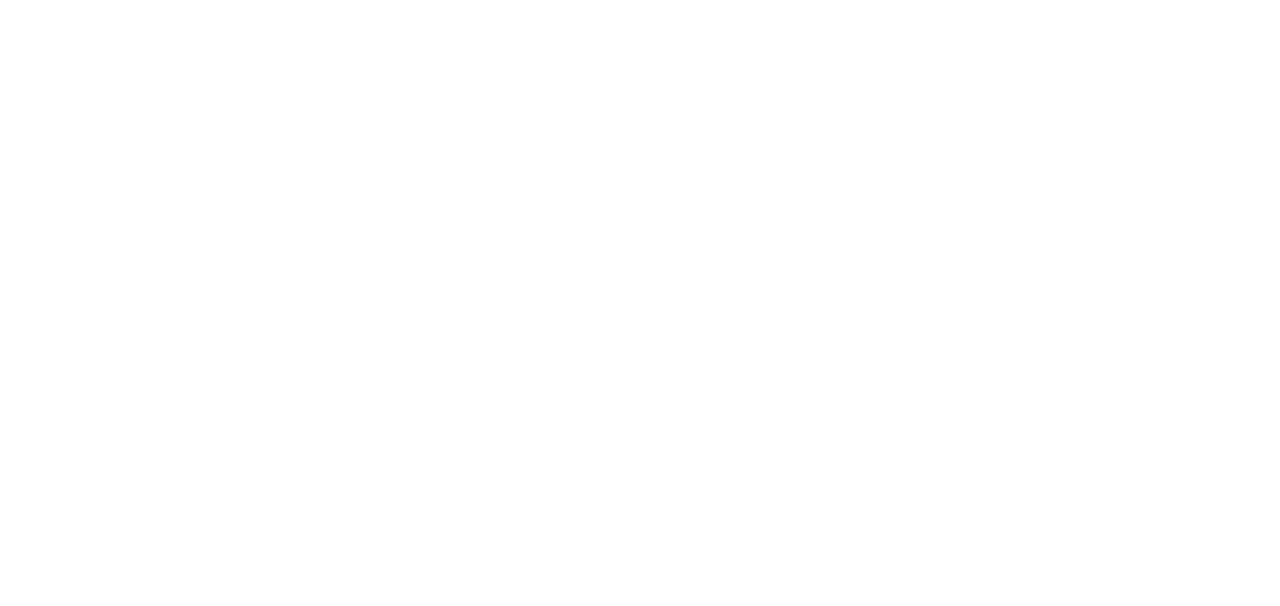
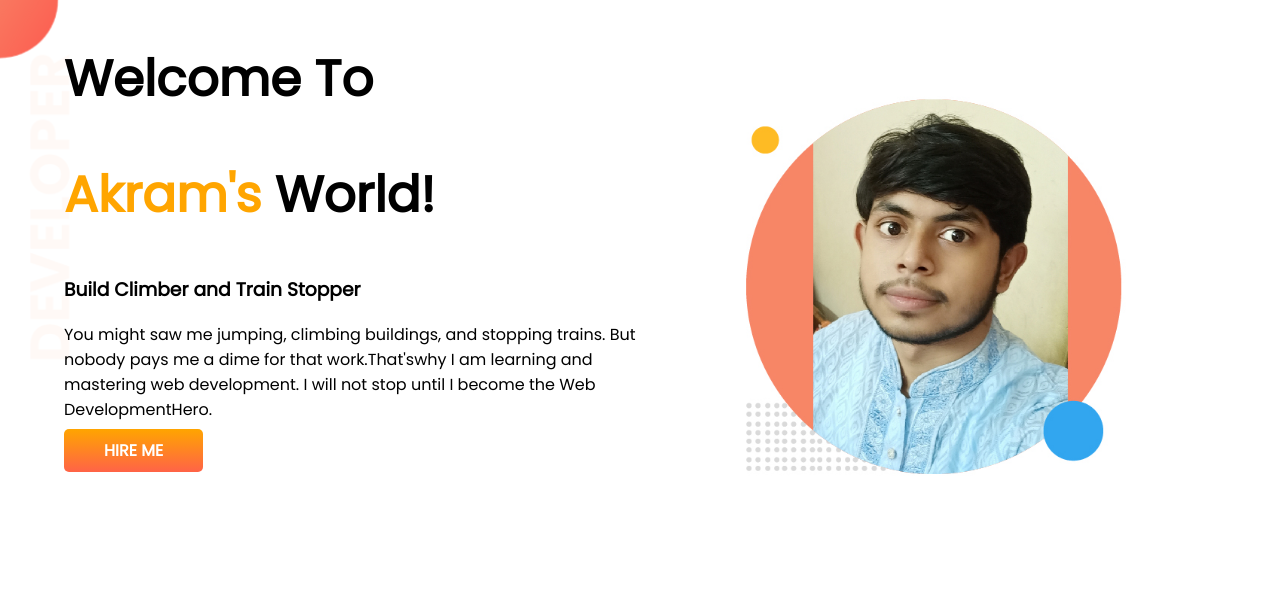
Before and after one commit to programer-akram/developer-portfolio, a plain HTML site: page index.html in a window 1280 px wide. Drawn offline with Linux system fonts and the light colour scheme.

Commit message:
Top banner added.

```diff
--- a/index.html
+++ b/index.html
@@ -1,13 +1,35 @@
 <!DOCTYPE html>
 <html lang="en">
+
 <head>
     <meta charset="UTF-8">
     <meta http-equiv="X-UA-Compatible" content="IE=edge">
     <meta name="viewport" content="width=device-width, initial-scale=1.0">
     <title>Akram's Portfolio</title>
+
+    <link rel="preconnect" href="https://fonts.googleapis.com">
+    <link rel="preconnect" href="https://fonts.gstatic.com" crossorigin>
+    <link href="https://fonts.googleapis.com/css2?family=Poppins&display=swap" rel="stylesheet">
+
     <link rel="stylesheet" href="style.css">
 </head>
+
 <body>
+    <section class="top-banner">
+        <div class="half-width">
+            <h1>Welcome To</h1>
+            <h1><span class="make-orange"> Akram's</span> World!</h1>
 
+            <h3>Build Climber and Train Stopper</h3>
+            <p>You might saw me jumping, climbing buildings, and stopping trains. But nobody pays me a dime for that work.That'swhy I am learning and mastering web development. I will not stop until I become the Web DevelopmentHero.</p>
+            <a class="Link-button" target="_blank" href="https://www.linkedin.com/in/akram-hossain-9182461aa/">HIRE ME</a>
+        </div>
+
+        <div class="half-width">
+            <img src="showOff/Akram-01.jpg" alt="Akram's photo">
+        </div>
+
+    </section>
 </body>
+
 </html>
--- a/style.css
+++ b/style.css
@@ -0,0 +1,32 @@
+body{
+    font-family: 'Poppins', sans-serif;
+    margin: 0;
+}
+h1{
+    font-size: 50px;
+}
+.make-orange{
+    color: orange;
+}
+section{
+    display: flex;
+}
+.half-width{
+    width: 50%;
+    padding-left: 5%;
+}
+.half-width img{
+    width: 80%;
+}
+.Link-button{
+    text-decoration: none;
+    color: white;
+    font-weight: 700;
+    padding: 10px 40px ;
+   background-image: linear-gradient(orange,tomato);
+   border-radius: 5px;
+}
+.top-banner{
+    background-image: url(images/top.jpg);
+    background-repeat: no-repeat;
+}
```
Also changed, not shown: images/dream-bg.png (added), images/exp-bg.png (added), images/jhankar.png (added), images/jhankar2.png (added), images/my-bg.png (added), images/my-bg2.png (added), images/top.jpg (added), showOff/Ak.png (added), showOff/Ak2.png (added), showOff/Akram-01.jpg (added).
